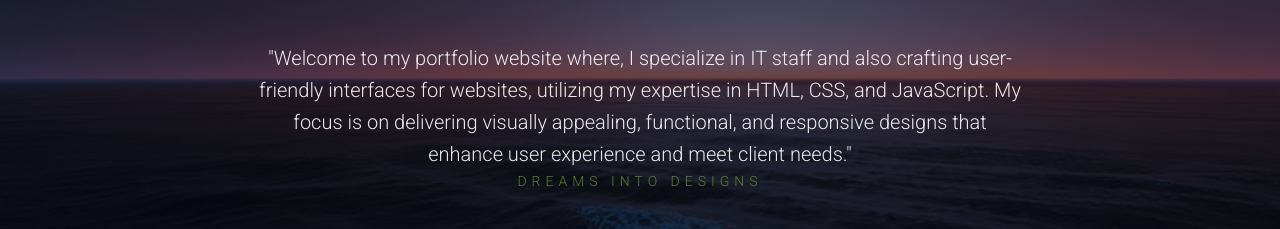
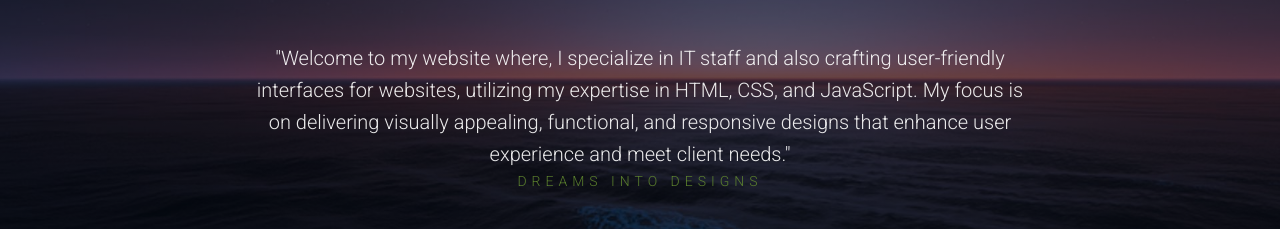
Before and after one commit to Ryckoh/My.Official.Website, a plain HTML site: page index.html in a window 1280 px wide. Shown: the part 398-627 px from the top of the page. Drawn offline with Linux system fonts and the light colour scheme.

Commit message:
Update index.html

```diff
--- a/index.html
+++ b/index.html
@@ -42,7 +42,7 @@
                     <h2>Hello, My Name is Erick Ngila.</h2>
                     <h3>Dreams | Designs</h3>
                     <blockquote>
-                        "Welcome to my portfolio website where, I specialize in IT staff and also crafting
+                        "Welcome to my website where, I specialize in IT staff and also crafting
                         user-friendly interfaces for websites, utilizing my expertise in HTML, CSS,
                         and JavaScript. My focus is on delivering visually appealing, functional, and
                         responsive designs that enhance user experience and meet client needs."
```
